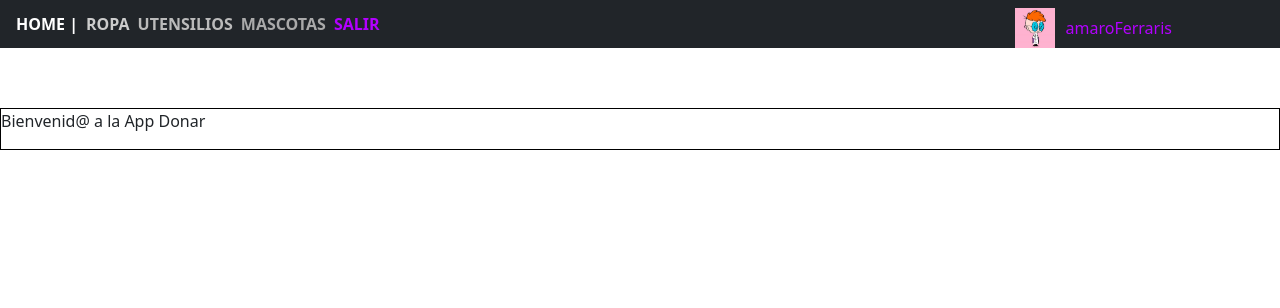
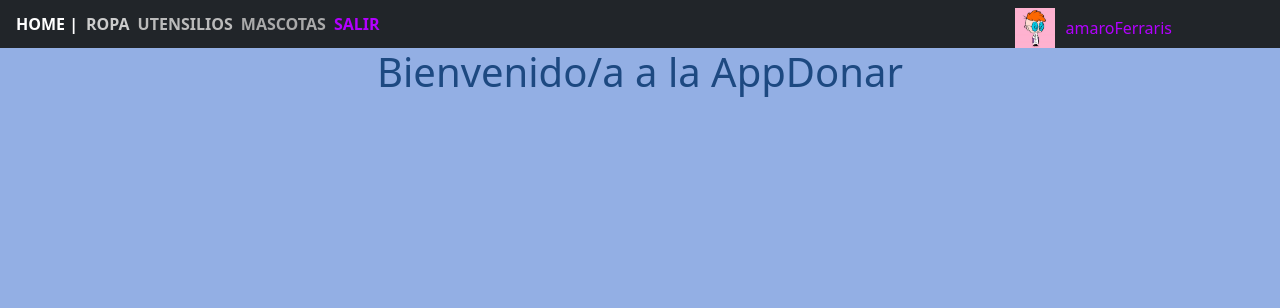
Before and after one commit to amaroferraris/appDonar, a Django app: page /home/ in a window 1280 px wide. Shown: the top 308 px of the page. Run offline with Django 4.2, Linux system fonts and the light colour scheme; a user stored in the database is signed in; data comes from the database, SQL or seed files in the repository; both versions use the stored data as it was after the commit; parts of the project's set-up code (start-up, migrations or seed data) failed here and were passed over; some libraries are stand-ins or nearby versions.

Commit message:
Actualizando la web

```diff
--- a/AppDonar/template/home.html
+++ b/AppDonar/template/home.html
@@ -9,7 +9,7 @@
     <link rel="stylesheet" href="{%static 'css/myestilo.css'%}">
     <title>APP  DONAR</title>
 </head>
-<body>
+<body style="background-color:rgb(147, 175, 228);text-align:center">
     <nav class="navbar navbar-expand-md navbar-dark fiexed-top bg-dark">
         <div class="container-fluid">
             <div class="collapse navbar-collapse" id="navbarCollapse">
@@ -18,13 +18,13 @@
                         <a style="color: #ffffff" class="nav-link fw-bold py-1 px-1 active" aria-current="page" href="/AppDonar/home">HOME |</a>
                     </li>
                     <li class="nav-item">
-                        <a style="color: #cccccc" class="nav-link fw-bold py-1 px-1 active" aria-current="page" href="/AppDonar/read_ropa">ROPA</a>
+                        <a style="color: #cccccc" class="nav-link fw-bold py-1 px-1 active" aria-current="page" href="/AppDonar/ropa">ROPA</a>
                     </li>
                     <li class="nav-item">
-                        <a style="color: #bbbbbb" class="nav-link fw-bold py-1 px-1 active" aria-current="page" href="/AppDonar/read_utensilio">UTENSILIOS</a>
+                        <a style="color: #bbbbbb" class="nav-link fw-bold py-1 px-1 active" aria-current="page" href="/AppDonar/utensilio">UTENSILIOS</a>
                     </li>
                     <li class="nav-item">
-                        <a style="color: #aaaaaa" class="nav-link fw-bold py-1 px-1 active" aria-current="page" href="/AppDonar/read_mascota">MASCOTAS</a>
+                        <a style="color: #aaaaaa" class="nav-link fw-bold py-1 px-1 active" aria-current="page" href="/AppDonar/mascota">MASCOTAS</a>
                     </li>
                     <li class="nav-item" style="position: absolute; right: 225px">
                         <img src="{{ avatar }}" width="40 px">
@@ -39,10 +39,11 @@
             </div>
         </div>
     </nav>
-    <div class="contenido1">
-        {% block contenido %}
-            <p> Bienvenid@ a la App Donar</p>
-        {% endblock %}
+    <h1 style="color: rgb(29, 73, 129);">Bienvenido/a a la AppDonar</h1>
+    <!-- <div class="contenido1"> -->
+        <div>
+            {% block contenido %}
+            {% endblock %}
     </div>
 </body>
 </html>
```
Also changed, not shown: AppDonar/template/login.html (+4 -3 lines), AppDonar/template/ropa.html (+14 -10 lines), db.sqlite3.
